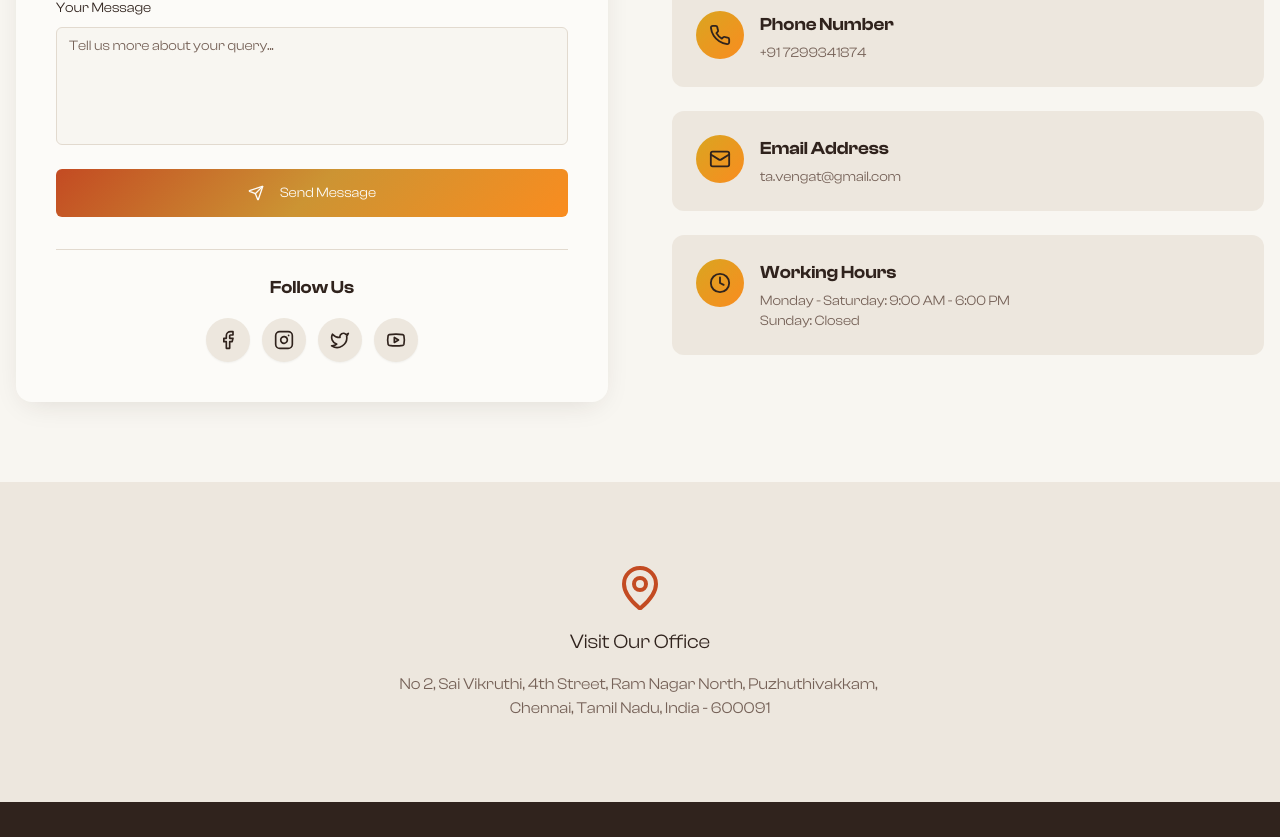
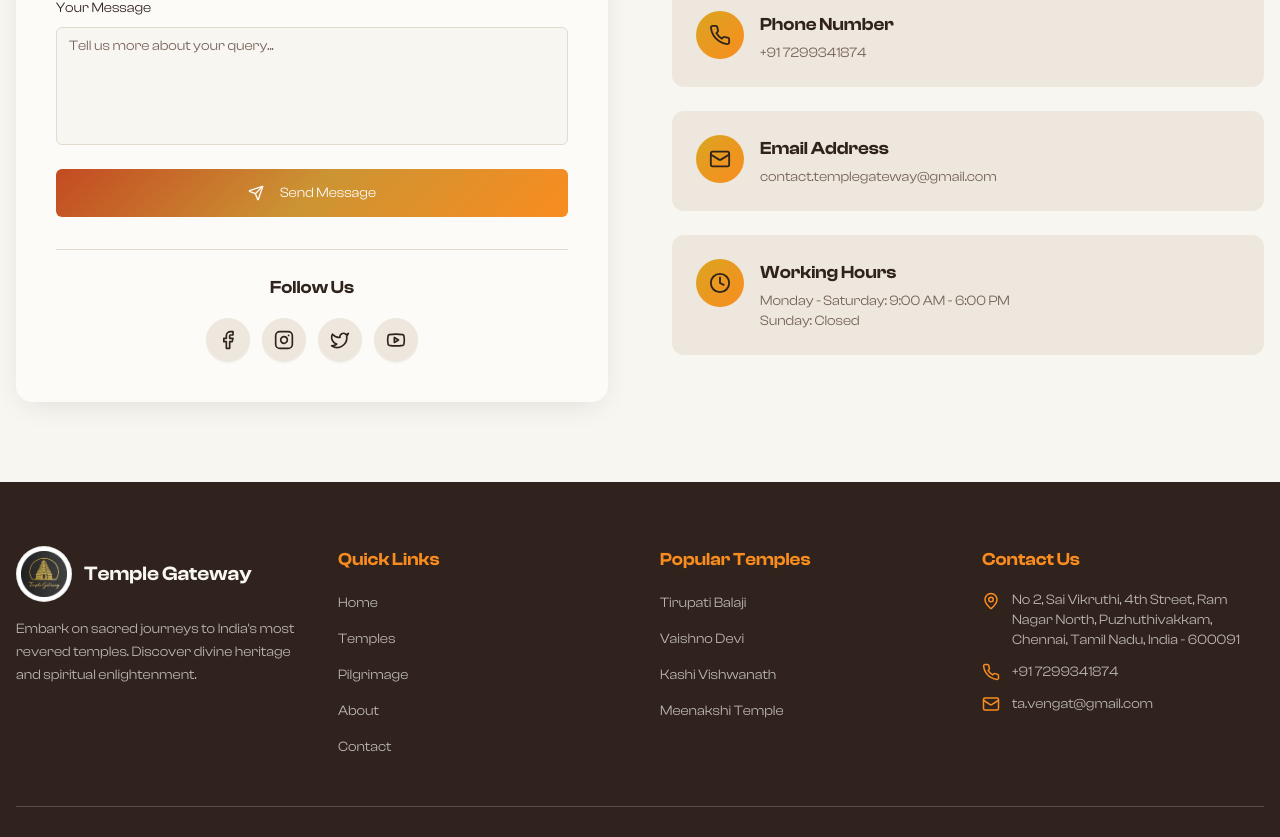
Before and after one commit to dineshkar2004/templegateway.com, a React (Vite) app: page /contact in a window 1280 px wide. Shown: the part 803-1640 px from the top of the page. Built offline with nearby package versions, Linux system fonts and the light colour scheme; no server answers.

Commit message:
Modified the Contact page

```diff
--- a/src/pages/Contact.tsx
+++ b/src/pages/Contact.tsx
@@ -235,7 +235,7 @@ const Contact = () => {
                     {
                       icon: Mail,
                       title: "Email Address",
-                      content: "ta.vengat@gmail.com",
+                      content: "contact.templegateway@gmail.com",
                     },
                     {
                       icon: Clock,
@@ -271,7 +271,7 @@ const Contact = () => {
 
       {/* Map Placeholder */}
       {/* Map Placeholder */}
-      <section className="h-80 bg-muted relative">
+      {/* <section className="h-80 bg-muted relative">
         <div className="absolute inset-0 flex items-center justify-center">
           <RevealOnScroll>
             <div className="text-center space-y-4 max-w-2xl px-4">
@@ -286,7 +286,7 @@ const Contact = () => {
             </div>
           </RevealOnScroll>
         </div>
-      </section>
+      </section> */}
     </Layout>
   );
 };
```
